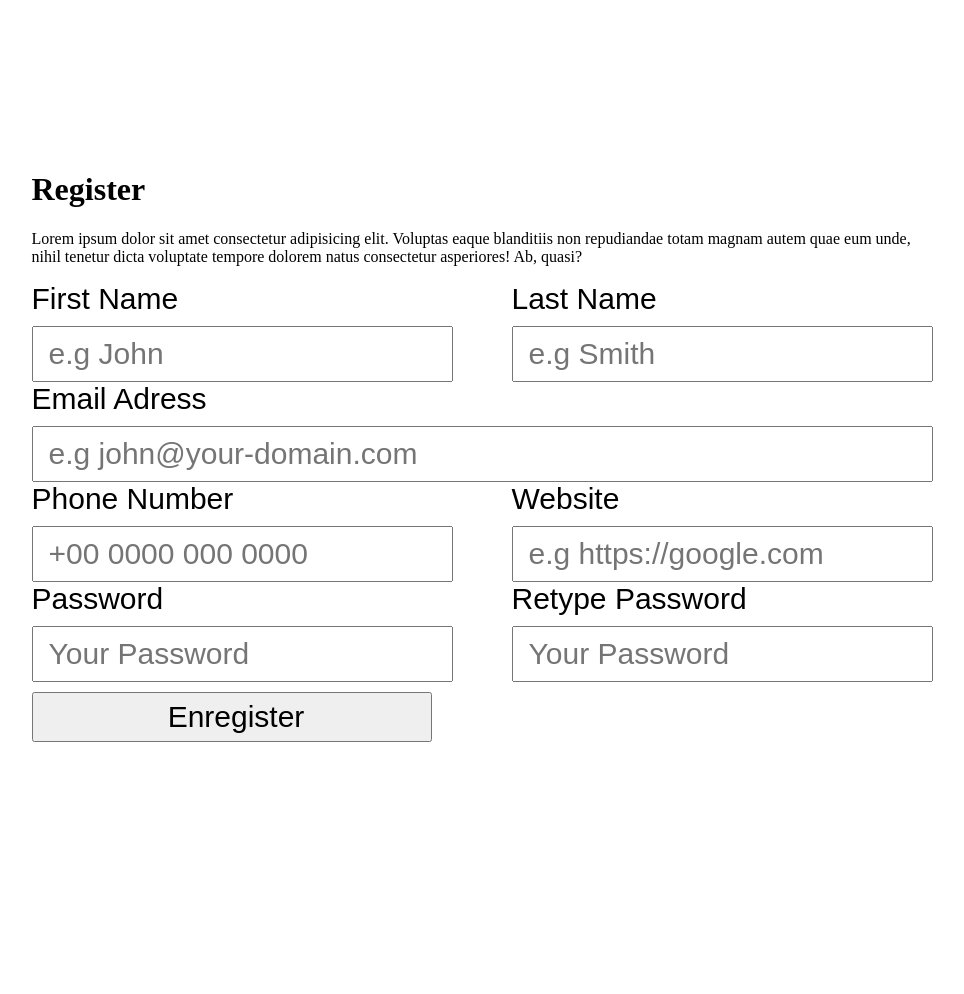
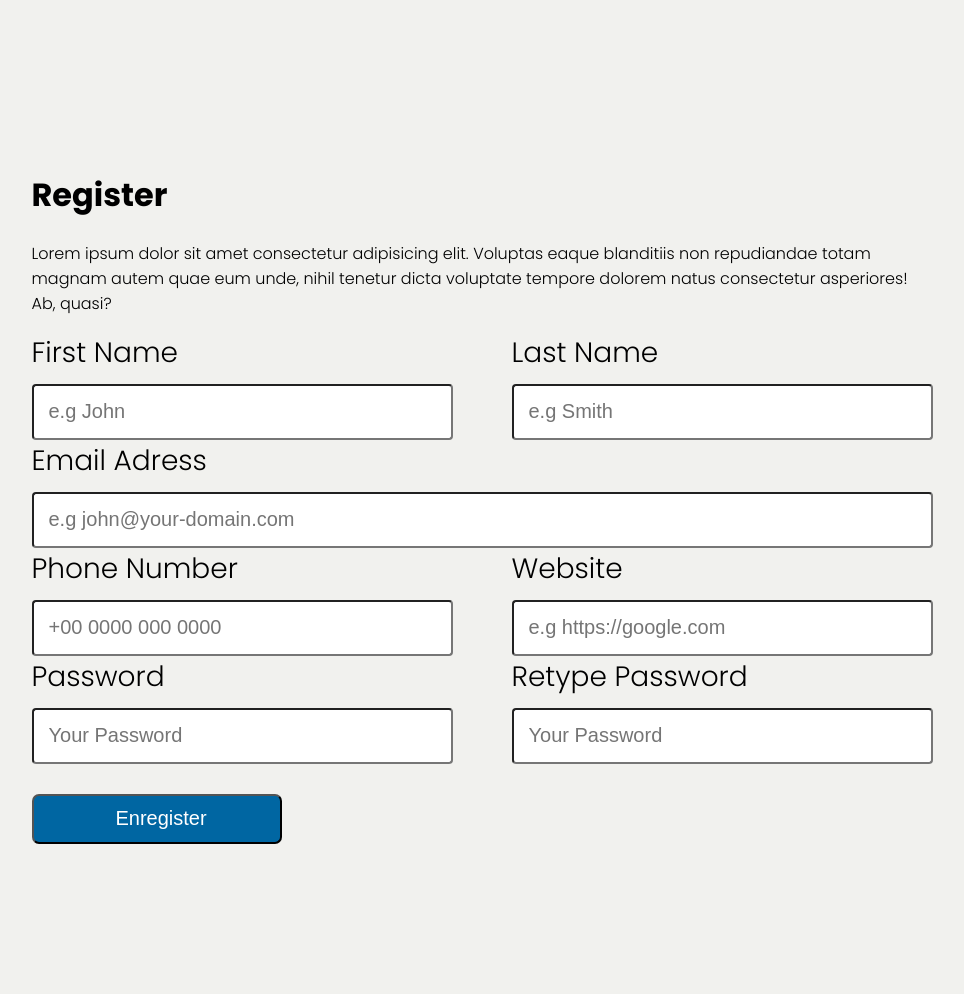
Before and after one commit to naimlawani01/blog, a PHP site: page /inscription.php in a window 1280 px wide. Shown: the whole page, without its empty margins (158-1122 px from the left). Before the commit the page ends 742 px from the top, so only its background shows below. Run offline with PHP 8.4, Linux system fonts and the light colour scheme.

Commit message:
changement

```diff
--- a/inscription.php
+++ b/inscription.php
@@ -80,7 +80,7 @@ require('database.php');
                 <input type="password" name="mdp2" id="mdp2" placeholder="Your Password">
             </div>
         </div>
-        <input type="submit" value="Enregister" name="envoyer">
+        <input class="envoyer" type="submit" value="Enregister" name="envoyer">
     </form>
 
 
--- a/style.css
+++ b/style.css
@@ -1,3 +1,9 @@
+body
+{
+    font-family: 'Poppins', sans-serif;
+    font-weight: 300;
+    background-color:rgb(241, 241, 238);
+}
 .boite1 > .droite, .boite3 > .droite, .boite4 > .droite
 {
     float: right;
@@ -33,16 +39,17 @@
 input{
     width: 400px;
     height: 50px;
-    font-size: 30px;
+    font-size: 20px;
     margin-top: 10px;
     padding-left: 15px;
+    border-radius: 4px;
 
 
 }
 label
 {
-    font-size: 30px;
-    font-family: Arial, Helvetica, sans-serif;
+    font-size: 28px;
+
 }
 .droite
 {
@@ -52,3 +59,12 @@ label
 {
     width:880px;
 }
+.envoyer
+{
+    color: white;
+    margin-top: 30px ;
+    border-style: outset;
+    background-color: #0066A2;
+    width: 250px;
+    border-radius: 7px;
+}
```
